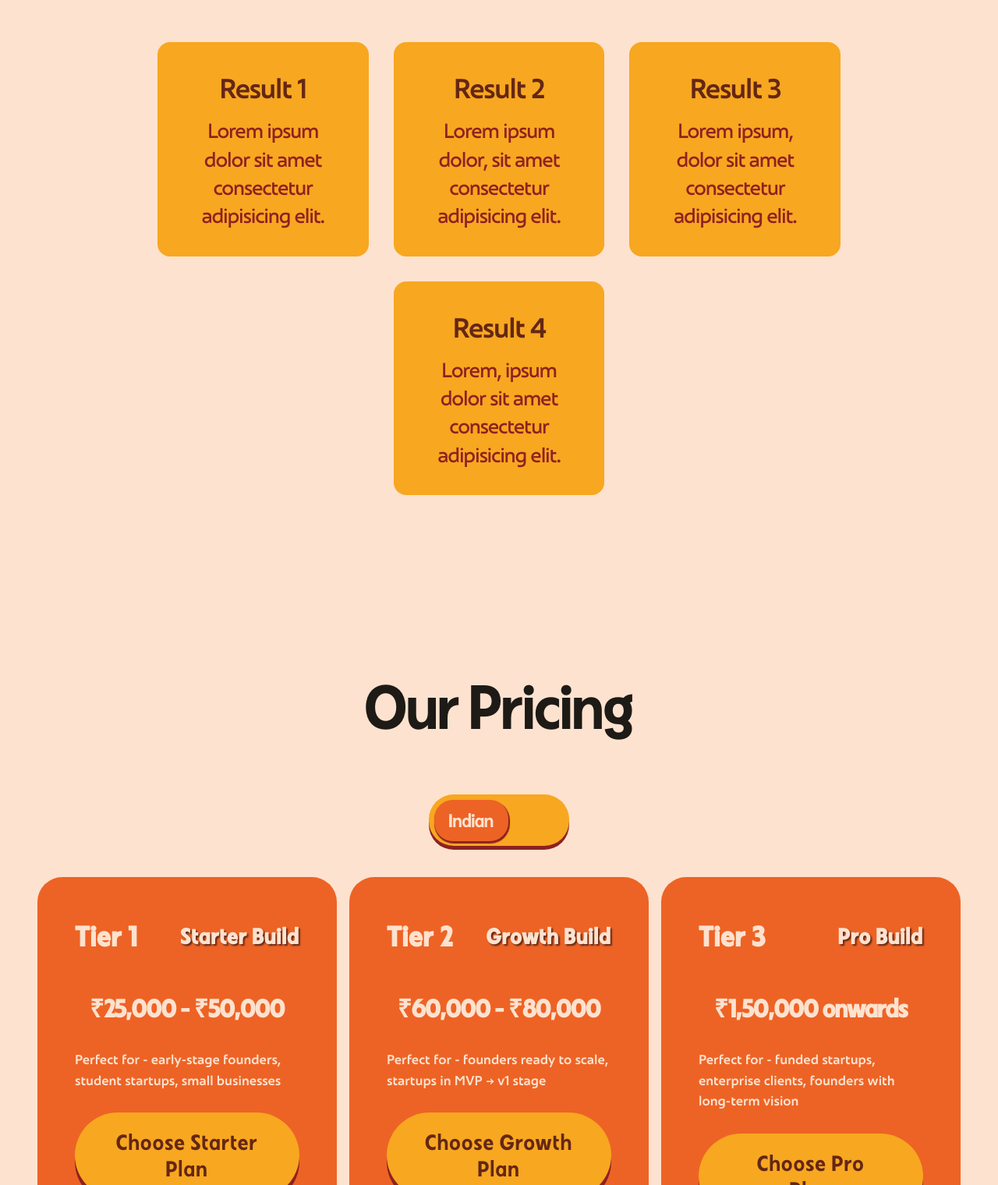
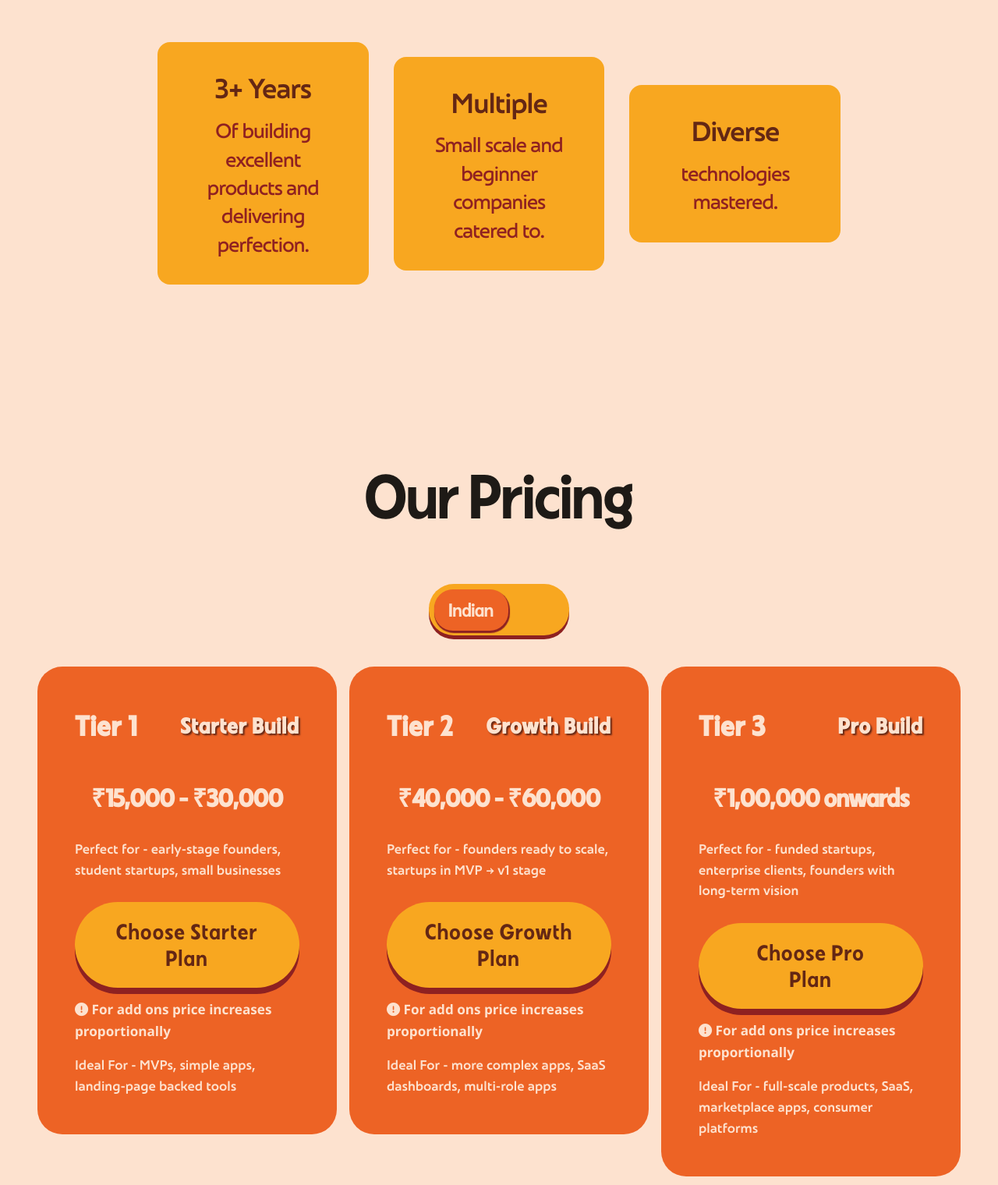
Before and after one commit to CookethOrg/CookethOrg, a website built with Vite: page index.html in a window 1280 px wide. Shown: the part 3824-5344 px from the top of the page at 78% size. Built offline with nearby package versions, Linux system fonts and the light colour scheme; files whose address does not match are found by name.

Commit message:
feat: pricing and results

```diff
--- a/index.html
+++ b/index.html
@@ -160,36 +160,36 @@
 
       <div class="techSection">
         <div class="techContainer" data-aos="fade-zoom-in" data-aos-easing="ease-in-back" data-aos-delay="100" data-aos-duration="800">
-          <h2 class="content">Result 1</h2>
+          <h2 class="content">3+ Years</h2>
 
           <ul class="subContent">
-            <li>Lorem ipsum dolor sit amet consectetur adipisicing elit.</li>
+            <li>Of building excellent products and delivering perfection.</li>
           </ul>
         </div>
 
         <div class="techContainer" data-aos="fade-zoom-in" data-aos-easing="ease-in-back" data-aos-delay="200" data-aos-duration="800">
-          <h2 class="content">Result 2</h2>
+          <h2 class="content">Multiple</h2>
 
           <ul class="subContent">
-            <li>Lorem ipsum dolor, sit amet consectetur adipisicing elit.</li>
+            <li>Small scale and beginner companies catered to.</li>
           </ul>
         </div>
 
         <div class="techContainer" data-aos="fade-zoom-in" data-aos-easing="ease-in-back" data-aos-delay="300" data-aos-duration="800">
-          <h2 class="content">Result 3</h2>
+          <h2 class="content">Diverse</h2>
 
           <ul class="subContent">
-            <li>Lorem ipsum, dolor sit amet consectetur adipisicing elit.</li>
+            <li>technologies mastered.</li>
           </ul>
         </div>
 
-        <div class="techContainer" data-aos="fade-zoom-in" data-aos-easing="ease-in-back" data-aos-delay="400" data-aos-duration="800">
+        <!-- <div class="techContainer" data-aos="fade-zoom-in" data-aos-easing="ease-in-back" data-aos-delay="400" data-aos-duration="800">
           <h2 class="content">Result 4</h2>
 
           <ul class="subContent">
             <li>Lorem, ipsum dolor sit amet consectetur adipisicing elit.</li>
           </ul>
-        </div>
+        </div> -->
       </div>
     </section>
 
--- a/pricing.json
+++ b/pricing.json
@@ -2,7 +2,7 @@
     {
         "tier": "1",
         "build": "Starter",
-        "price": "₹25,000 - ₹50,000",
+        "price": "₹15,000 - ₹30,000",
         "perfectFor": "early-stage founders, student startups, small businesses",
         "included": ["5-8 screens/pages", "Simple UI or clean custom UI", "Basic authentication", "BaaS backend (Firebase / Supabase)", "CRUD features (Optional)", "Basic testing", "Website and App Deployment", "1 week free support"],
         "idealFor": "MVPs, simple apps, landing-page backed tools",
@@ -12,7 +12,7 @@
     {
         "tier": "2",
         "build": "Growth",
-        "price": "₹60,000 - ₹80,000",
+        "price": "₹40,000 - ₹60,000",
         "perfectFor": "founders ready to scale, startups in MVP → v1 stage",
         "included": ["9-15 screens/pages","Strong UI/UX","Full authentication system","Custom API integration (or BaaS)","Simple admin panel","Testing + launch support","Database design","1-2 weeks post-launch support"],
         "idealFor": "more complex apps, SaaS dashboards, multi-role apps",
@@ -22,7 +22,7 @@
     {
         "tier": "3",
         "build": "Pro",
-        "price": "₹1,50,000 onwards",
+        "price": "₹1,00,000 onwards",
         "perfectFor": "funded startups, enterprise clients, founders with long-term vision",
         "included": ["Unlimited screens","Premium UI/UX","Role management","Custom backend","Dashboard / CMS","Production-level security","Payment + advanced integrations","1-2 months free support"],
         "idealFor": "full-scale products, SaaS, marketplace apps, consumer platforms",
```
